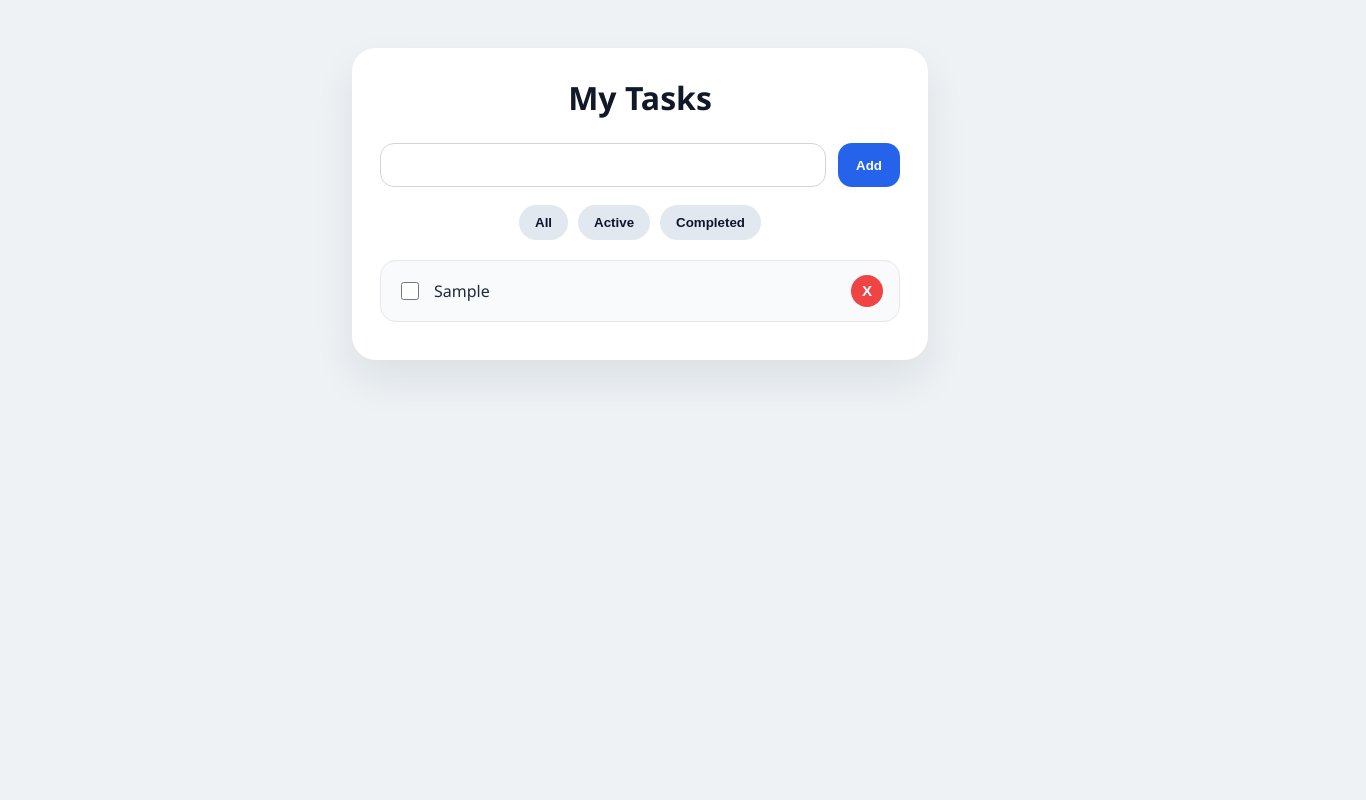
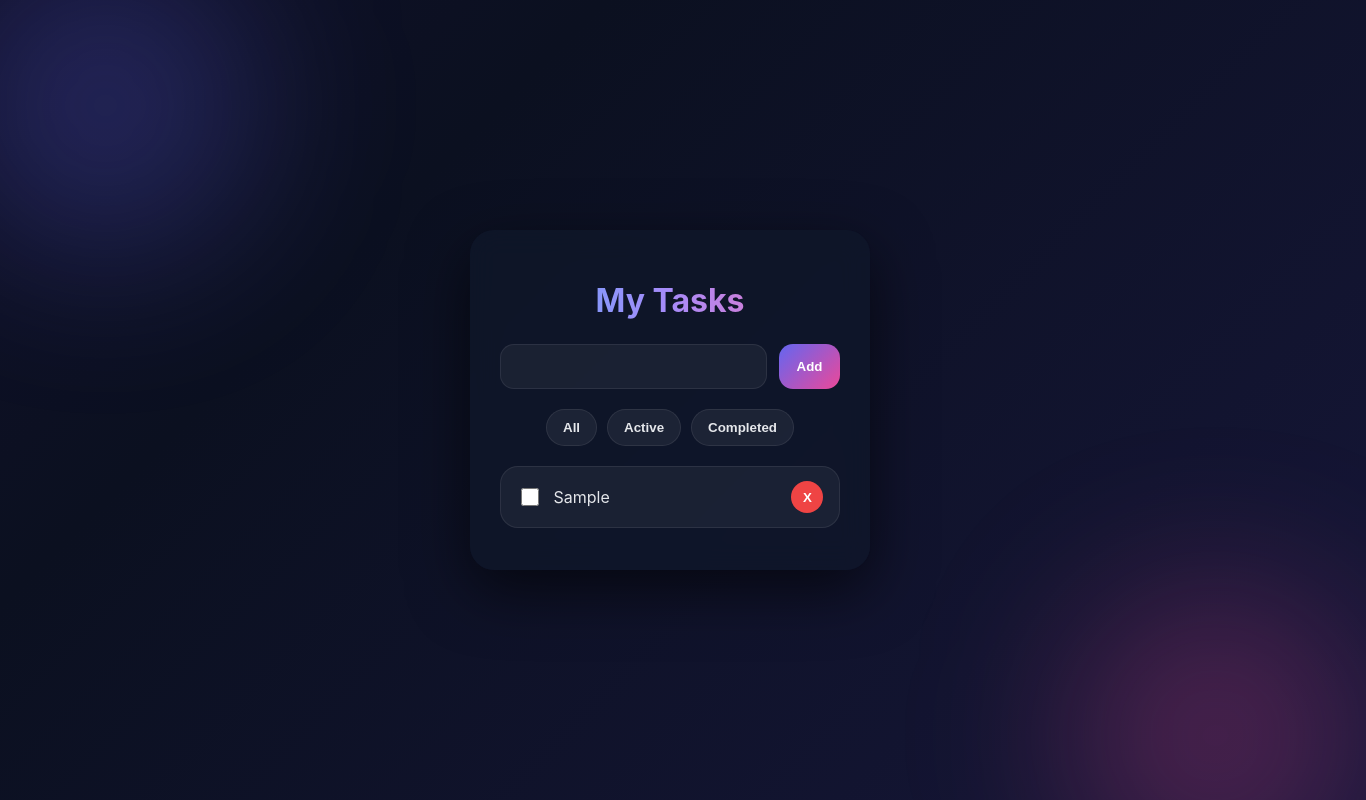
Before and after one commit to chahd-05/Hermes, a React (Create React App) app: page / in a window 1280 px wide. Both pictures are taken after typing "Sample" into the empty fields and a click on the button "Add". Shown: the top 800 px of the page, 1366 px wide, since content can reach past the window. Built offline with nearby package versions, Linux system fonts and the light colour scheme.

Commit message:
feat: change of style with pro and attractive interface

```diff
--- a/src/App.css
+++ b/src/App.css
@@ -1,40 +1,94 @@
 body {
   margin: 0;
   min-height: 100vh;
-  font-family: 'Segoe UI', Tahoma, Geneva, Verdana, sans-serif;
-  background: #eef2f5;
-  color: #1f2937;
+  font-family: 'Inter', 'Segoe UI', sans-serif;
+  display: flex;
+  align-items: center;
+  justify-content: center;
+  color: #e5e7eb;
+  overflow: hidden;
+
+
+  background: linear-gradient(-45deg, #0f172a, #1e1b4b, #0b1020, #1f1147);
+  background-size: 400% 400%;
+  animation: gradientMove 12s ease infinite;
 }
 
-.container {
-  max-width: 520px;
-  margin: 48px auto;
-  padding: 28px;
-  background: #ffffff;
-  border-radius: 24px;
-  box-shadow: 0 20px 40px rgba(15, 23, 42, 0.08);
+
+body::before,
+body::after {
+  content: "";
+  position: absolute;
+  width: 300px;
+  height: 300px;
+  background: rgba(99, 102, 241, 0.25);
+  border-radius: 50%;
+  filter: blur(80px);
+  animation: float 10s infinite ease-in-out;
 }
 
+body::before {
+  top: -50px;
+  left: -50px;
+}
+
+body::after {
+  bottom: -80px;
+  right: -80px;
+  background: rgba(236, 72, 153, 0.25);
+}
+
+
+.container {
+  width: 100%;
+  max-width: 520px;
+  padding: 30px;
+  border-radius: 24px;
+
+
+  background: rgba(15, 23, 42, 0.75);
+  backdrop-filter: blur(14px);
+
+  box-shadow: 0 20px 60px rgba(0, 0, 0, 0.6);
+  animation: fadeIn 0.6s ease;
+}
+
+
 .container h1 {
-  margin: 0 0 24px;
+  text-align: center;
   font-size: 2rem;
-  text-align: center;
-  color: #111827;
+  margin-bottom: 24px;
+
+  background: linear-gradient(90deg, #60a5fa, #a78bfa, #f472b6);
+  -webkit-background-clip: text;
+  -webkit-text-fill-color: transparent;
 }
+
 
 .input-group {
   display: flex;
   gap: 12px;
-  margin-bottom: 18px;
+  margin-bottom: 20px;
 }
 
 .input-group input {
   flex: 1;
-  padding: 12px 14px;
-  border: 1px solid #d1d5db;
+  padding: 14px;
   border-radius: 14px;
-  font-size: 1rem;
+
+  background: rgba(255, 255, 255, 0.05);
+  border: 1px solid rgba(255, 255, 255, 0.08);
+
+  color: white;
+  outline: none;
+  transition: 0.2s ease;
 }
+
+.input-group input:focus {
+  border-color: #6366f1;
+  box-shadow: 0 0 0 3px rgba(99, 102, 241, 0.25);
+}
+
 
 .input-group button,
 .filters button,
@@ -44,18 +98,22 @@ li button {
   font-weight: 600;
 }
 
+
 .input-group button {
   padding: 12px 18px;
   border-radius: 14px;
-  background: #2563eb;
+
+  background: linear-gradient(135deg, #6366f1, #ec4899);
   color: white;
-  transition: transform 0.15s ease, background 0.15s ease;
+
+  transition: 0.2s ease;
 }
 
 .input-group button:hover {
-  transform: translateY(-1px);
-  background: #1d4ed8;
+  transform: translateY(-2px) scale(1.05);
+  box-shadow: 0 10px 25px rgba(236, 72, 153, 0.3);
 }
+
 
 .filters {
   display: flex;
@@ -68,14 +126,19 @@ li button {
 .filters button {
   padding: 10px 16px;
   border-radius: 999px;
-  background: #e2e8f0;
-  color: #0f172a;
-  transition: background 0.15s ease;
+
+  background: rgba(255, 255, 255, 0.06);
+  color: #e5e7eb;
+
+  border: 1px solid rgba(255, 255, 255, 0.08);
+  transition: 0.2s ease;
 }
 
 .filters button:hover {
-  background: #cbd5e1;
+  background: linear-gradient(135deg, #6366f1, #ec4899);
+  transform: scale(1.05);
 }
+
 
 ul {
   list-style: none;
@@ -83,43 +146,76 @@ ul {
   margin: 0;
 }
 
+
 li {
   display: flex;
   align-items: center;
   gap: 12px;
+
   padding: 14px 16px;
-  border: 1px solid #e5e7eb;
-  border-radius: 16px;
-  margin-bottom: 10px;
-  background: #f8fafc;
+  margin-bottom: 12px;
+  border-radius: 18px;
+
+  background: rgba(255, 255, 255, 0.05);
+  border: 1px solid rgba(255, 255, 255, 0.08);
+
+  transition: 0.2s ease;
 }
+
+li:hover {
+  transform: translateY(-3px);
+  background: rgba(255, 255, 255, 0.08);
+}
+
 
 li input[type="checkbox"] {
   width: 18px;
   height: 18px;
+  accent-color: #ec4899;
 }
+
 
 li span {
   flex: 1;
   font-size: 1rem;
+  color: #e5e7eb;
 }
 
 li span.completed {
   text-decoration: line-through;
-  color: #6b7280;
+  color: #9ca3af;
+  opacity: 0.7;
 }
+
 
 li button {
   width: 32px;
   height: 32px;
-  border-radius: 999px;
+  border-radius: 50%;
+
   background: #ef4444;
   color: white;
-  font-size: 0.95rem;
-  line-height: 1;
-  transition: background 0.15s ease;
+
+  transition: 0.2s ease;
 }
 
 li button:hover {
   background: #dc2626;
+  transform: scale(1.1);
 }
+
+@keyframes gradientMove {
+  0% { background-position: 0% 50%; }
+  50% { background-position: 100% 50%; }
+  100% { background-position: 0% 50%; }
+}
+
+@keyframes float {
+  0%, 100% { transform: translate(0, 0); }
+  50% { transform: translate(40px, 40px); }
+}
+
+@keyframes fadeIn {
+  from { opacity: 0; transform: translateY(10px); }
+  to { opacity: 1; transform: translateY(0); }
+}
```
